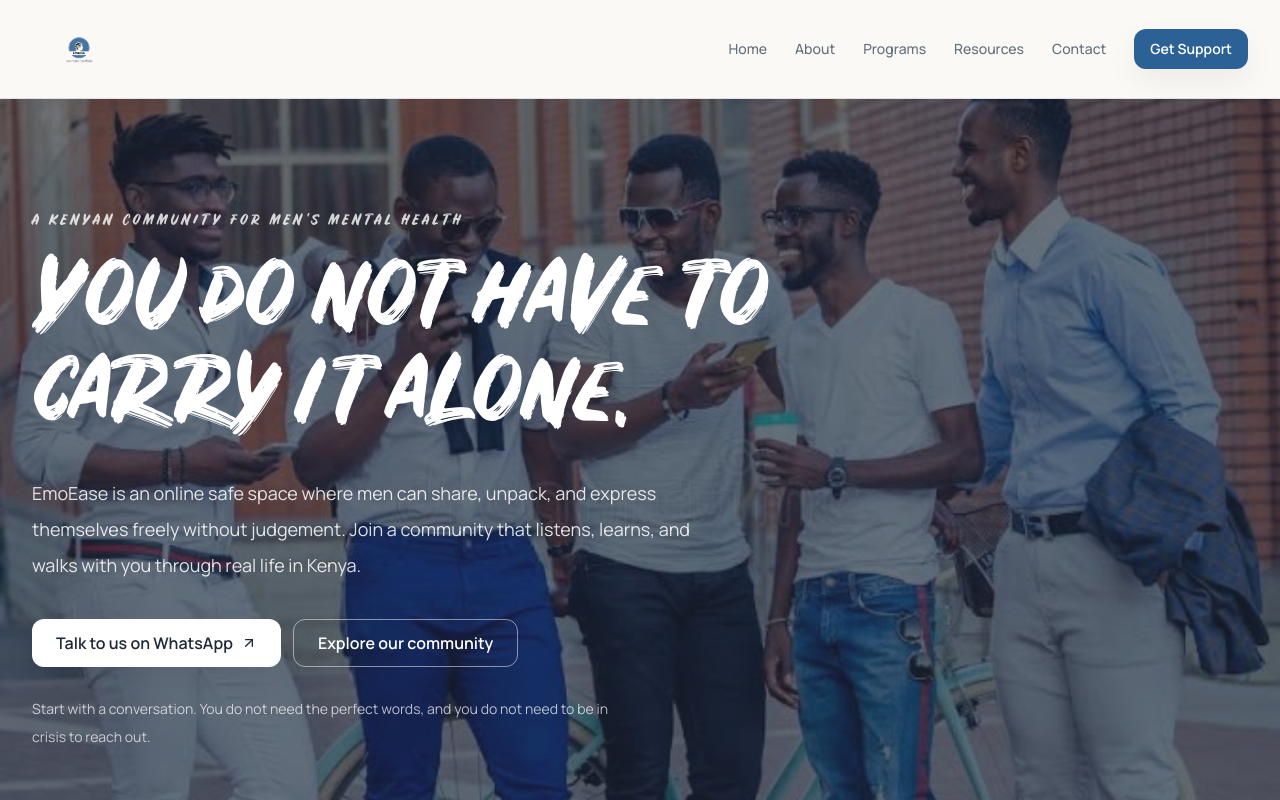
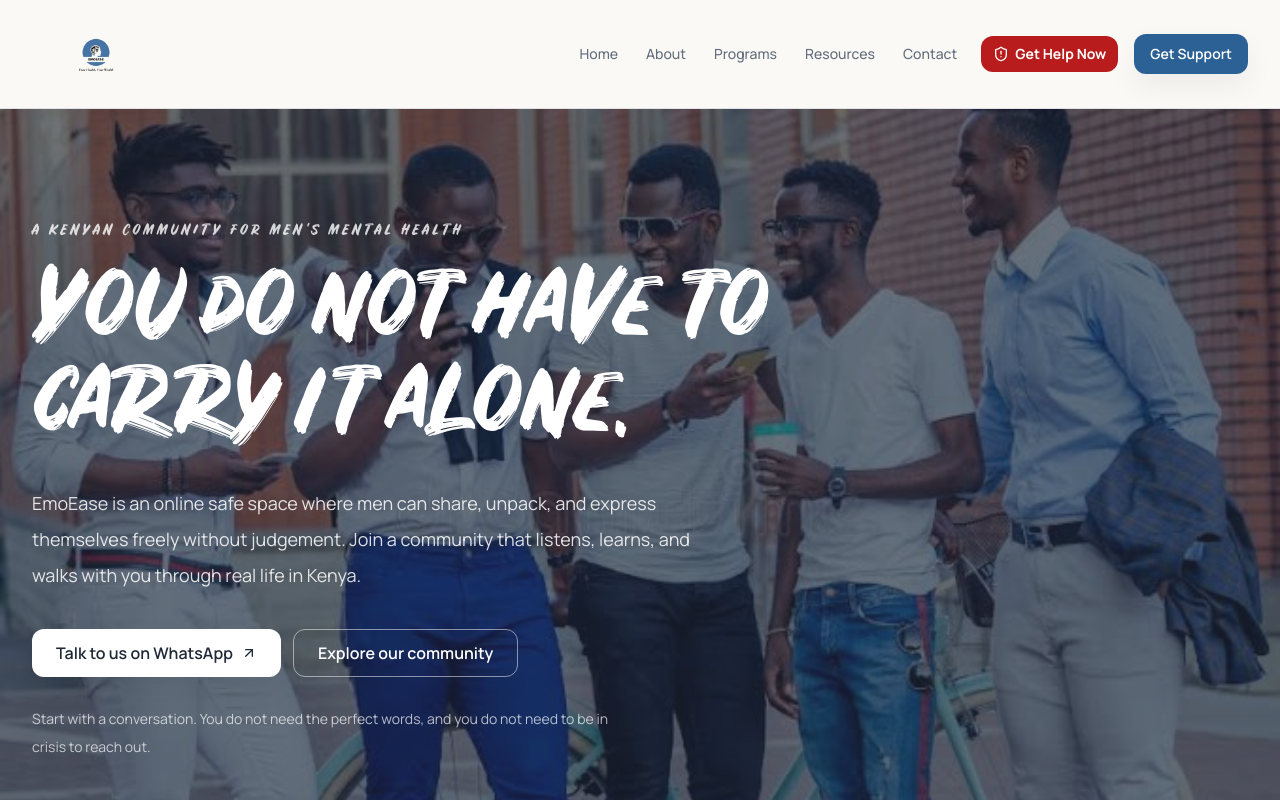
Before and after one commit to mathncode-sid/emoease-website, a Next.js app: page / in a window 1280 px wide. Shown: the top 800 px of the page. Built offline with nearby package versions, Linux system fonts and the light colour scheme.

Commit message:
Add "Get Help Now" links and improve layout in footer and navbar components

```diff
--- a/app/components/layout/footer.tsx
+++ b/app/components/layout/footer.tsx
@@ -2,6 +2,7 @@
 import Image from "next/image";
 
 import { Container } from "@/components/layout/container";
+import { SocialIcon } from "@/components/ui/social-icon";
 import type { FooterLinkGroup } from "@/types/landing";
 
 type FooterProps = {
@@ -21,23 +22,28 @@
               aria-label="EmoEase home"
               className="inline-flex rounded-xl focus-visible:outline-none focus-visible:ring-2 focus-visible:ring-ring focus-visible:ring-offset-2 focus-visible:ring-offset-background"
             >
-              <Image src="/images/emoease-logo.png" alt="EmoEase" width={112} height={76} className="h-[76px] w-28 object-contain" />
+              <Image src="/images/emoease-logo.png" alt="EmoEase" width={148} height={96} className="h-20 w-32 object-contain sm:h-24 sm:w-36" />
             </Link>
             <p className="max-w-lg text-sm leading-7 text-muted-foreground sm:text-base">
               Supporting men&apos;s mental health through education, peer support, trusted resources, and community
               engagement.
             </p>
+            <Link href="/get-help-now" className="inline-flex w-fit items-center rounded-lg bg-red-700 px-4 py-2 text-sm font-bold text-white hover:bg-red-800 focus-visible:outline-none focus-visible:ring-2 focus-visible:ring-red-700 focus-visible:ring-offset-2">
+              Get Help Now
+            </Link>
 
             <div className="flex flex-wrap gap-3">
               {socialLinks.map((socialLink) => (
                 <a
                   key={socialLink.label}
                   href={socialLink.href}
-                  className="rounded-lg border border-border bg-background px-4 py-2 text-sm font-medium text-foreground hover:bg-muted focus-visible:outline-none focus-visible:ring-2 focus-visible:ring-ring focus-visible:ring-offset-2 focus-visible:ring-offset-background"
+                  className="inline-flex h-11 w-11 items-center justify-center rounded-lg border border-border bg-background text-foreground hover:bg-muted focus-visible:outline-none focus-visible:ring-2 focus-visible:ring-ring focus-visible:ring-offset-2 focus-visible:ring-offset-background"
                   target="_blank"
                   rel="noreferrer"
+                  aria-label={`Visit EmoEase on ${socialLink.label}`}
+                  title={socialLink.label}
                 >
-                  {socialLink.label}
+                  <SocialIcon label={socialLink.label} />
                 </a>
               ))}
             </div>
--- a/app/components/layout/navbar.tsx
+++ b/app/components/layout/navbar.tsx
@@ -3,7 +3,7 @@
 import { useState } from "react";
 import Link from "next/link";
 import Image from "next/image";
-import { Menu, X } from "lucide-react";
+import { Menu, ShieldAlert, X } from "lucide-react";
 
 import { useScrollLock } from "@/hooks/use-scroll-lock";
 import type { NavigationItem } from "@/types/landing";
@@ -27,12 +27,12 @@
 
   return (
     <header id="top" className="sticky top-0 z-50 border-b border-border/70 bg-background/95">
-      <Container className="flex items-center justify-between py-4 sm:py-5">
+      <Container className="flex items-center justify-between py-3 sm:py-4">
         <Link href="#top" aria-label="EmoEase home" className="flex items-center rounded-xl px-1 focus-visible:outline-none focus-visible:ring-2 focus-visible:ring-ring focus-visible:ring-offset-2 focus-visible:ring-offset-background">
-          <Image src="/images/emoease-logo.png" alt="EmoEase" width={86} height={58} priority className="h-[58px] w-[86px] object-contain" />
+          <Image src="/images/emoease-logo.png" alt="EmoEase" width={120} height={76} priority className="h-[68px] w-[108px] object-contain sm:h-[76px] sm:w-[120px]" />
         </Link>
 
-        <nav aria-label="Primary navigation" className="hidden items-center gap-1 lg:flex">
+        <nav aria-label="Primary navigation" className="hidden items-center gap-1 xl:flex">
           {items.map((item) => (
             <Link
               key={item.label}
@@ -44,12 +44,16 @@
               {item.label}
             </Link>
           ))}
+          <Link href="/get-help-now" className="ml-2 inline-flex items-center gap-1.5 rounded-xl bg-red-700 px-3 py-2 text-sm font-bold text-white hover:bg-red-800 focus-visible:outline-none focus-visible:ring-2 focus-visible:ring-red-700 focus-visible:ring-offset-2">
+            <ShieldAlert className="h-4 w-4" aria-hidden="true" />
+            Get Help Now
+          </Link>
           <Button asChild size="sm" className="ml-3">
             <Link href={supportHref}>Get Support</Link>
           </Button>
         </nav>
 
-        <div className="lg:hidden">
+        <div className="xl:hidden">
           <Button
             type="button"
             variant="outline"
@@ -67,7 +71,7 @@
 
       <div
         id="mobile-navigation"
-        className={cn("border-t border-border/70 bg-background lg:hidden", isOpen ? "block" : "hidden")}
+        className={cn("border-t border-border/70 bg-background xl:hidden", isOpen ? "block" : "hidden")}
       >
         <Container className="flex flex-col gap-2 py-4">
           {items.map((item) => (
@@ -83,6 +87,10 @@
           <Button asChild className="mt-2 w-full" onClick={closeMenu}>
             <Link href={supportHref}>Get Support</Link>
           </Button>
+          <Link href="/get-help-now" onClick={closeMenu} className="inline-flex h-11 items-center justify-center gap-2 rounded-xl bg-red-700 px-5 text-sm font-bold text-white hover:bg-red-800 focus-visible:outline-none focus-visible:ring-2 focus-visible:ring-red-700 focus-visible:ring-offset-2">
+            <ShieldAlert className="h-4 w-4" aria-hidden="true" />
+            Get Help Now
+          </Link>
         </Container>
       </div>
     </header>
--- /dev/null
+++ b/app/components/layout/page-hero.tsx
@@ -0,0 +1,23 @@
+import type { ReactNode } from "react";
+
+import { Container } from "@/components/layout/container";
+
+type PageHeroProps = {
+  eyebrow: string;
+  title: string;
+  description: string;
+  children?: ReactNode;
+};
+
+export function PageHero({ eyebrow, title, description, children }: PageHeroProps) {
+  return (
+    <section className="border-b border-border/70 bg-accent/40 py-16 sm:py-20 lg:py-24">
+      <Container className="max-w-4xl">
+        <p className="text-sm font-bold uppercase tracking-[0.16em] text-secondary">{eyebrow}</p>
+        <h1 className="mt-4 text-balance text-4xl font-bold leading-tight sm:text-5xl">{title}</h1>
+        <p className="mt-5 max-w-2xl text-pretty text-base leading-8 text-muted-foreground sm:text-lg">{description}</p>
+        {children}
+      </Container>
+    </section>
+  );
+}
--- /dev/null
+++ b/app/components/layout/site-shell.tsx
@@ -0,0 +1,17 @@
+import type { ReactNode } from "react";
+
+import { Footer } from "@/components/layout/footer";
+import { Navbar } from "@/components/layout/navbar";
+import { UrgentHelpLink } from "@/components/layout/urgent-help-link";
+import { footerLinkGroups, footerUtilityLinks, navigationItems, socialLinks } from "@/lib/site-content";
+
+export function SiteShell({ children }: { children: ReactNode }) {
+  return (
+    <>
+      <Navbar items={navigationItems} supportHref="/support" />
+      {children}
+      <Footer linkGroups={footerLinkGroups} socialLinks={socialLinks} utilityLinks={footerUtilityLinks} />
+      <UrgentHelpLink />
+    </>
+  );
+}
--- /dev/null
+++ b/app/components/layout/urgent-help-link.tsx
@@ -0,0 +1,14 @@
+import Link from "next/link";
+import { ShieldAlert } from "lucide-react";
+
+export function UrgentHelpLink() {
+  return (
+    <Link
+      href="/get-help-now"
+      className="fixed bottom-4 right-4 z-50 inline-flex items-center gap-2 rounded-full bg-red-700 px-4 py-3 text-sm font-bold text-white shadow-lg transition-colors hover:bg-red-800 focus-visible:outline-none focus-visible:ring-2 focus-visible:ring-red-700 focus-visible:ring-offset-2 md:hidden"
+    >
+      <ShieldAlert className="h-4 w-4" aria-hidden="true" />
+      Get Help Now
+    </Link>
+  );
+}
```
